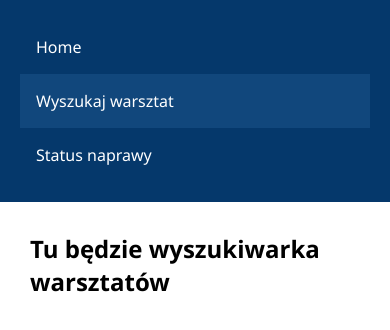
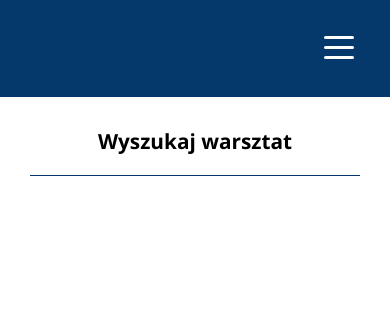
Before and after one commit to MichalWolnyDev/carservice-app, a Vue app: page /warsztaty in a window 390 px wide. Shown: the top 330 px of the page. Built offline with nearby package versions, Linux system fonts and the light colour scheme.

Commit message:
menu update, hamburger mobile

```diff
--- a/src/components/Menu.vue
+++ b/src/components/Menu.vue
@@ -1,9 +1,12 @@
 <template>
   <div class="menu__box">
     <div class="menu">
-      <div class="menu__wrap">
+      <div class="menu__wrap mobile">
+        <Hamburger @wasClicked="mobileMenu = !mobileMenu" />
+      </div>
+      <div class="menu__wrap" v-if="mobileMenu">
         <router-link to="/">
-          <div class="menu__item">Home</div>
+          <div class="menu__item">Strona główna</div>
         </router-link>
         <router-link to="/warsztaty">
           <div class="menu__item">Wyszukaj warsztat</div>
@@ -11,20 +14,42 @@
         <router-link to="/status">
           <div class="menu__item">Status naprawy</div>
         </router-link>
-
       </div>
     </div>
   </div>
 </template>
 
 <script>
+import Hamburger from "@/components/Menu/Hamburger.vue";
 export default {
   name: "Menu",
+  components: {
+    Hamburger,
+  },
+  data() {
+    return {
+      mobileMenu: true,
+      windowWidth: window.innerWidth,
+    };
+  },
+  methods: {
+    checkWindowWidth() {
+      this.windowWidth = window.innerWidth;
+
+      if (this.windowWidth <= 960) {
+        this.mobileMenu = false;
+      }
+    },
+  },
+  mounted() {
+    // window.onresize = this.checkWindowWidth();
+    window.onload = this.checkWindowWidth();
+    // window.addEventListener("resize", this.checkWindowWidth());
+  },
 };
 </script>
 
 <style lang="scss">
-
 .menu {
   background-color: $darkBlue;
   height: 100%;
@@ -38,6 +63,13 @@ export default {
     display: flex;
     flex-direction: column;
     color: #fff;
+
+    &.mobile {
+      display: none;
+      @media (max-width: 960px) {
+        display: block;
+      }
+    }
   }
   &__item {
     padding: 1rem;
--- /dev/null
+++ b/src/components/Menu/Hamburger.vue
@@ -0,0 +1,97 @@
+<template>
+  <div>
+    <div class="hamburger__wrap">
+      <div class="hamburger" :class="{ open: openHamburger }" @click="openHamburger = !openHamburger, $emit('wasClicked')">
+        <span></span>
+        <span></span>
+        <span></span>
+      </div>
+    </div>
+  </div>
+</template>
+<script>
+export default {
+  name: "Hamburger",
+  data () {
+    return {
+        openHamburger: false,
+    }
+  }
+};
+</script>
+<style lang="scss" scoped>
+.hamburger {
+  display: inline-block;
+  width: 30px;
+  height: 25px;
+  position: relative;
+  -webkit-transform: rotate(0deg);
+  -moz-transform: rotate(0deg);
+  -o-transform: rotate(0deg);
+  transform: rotate(0deg);
+  -webkit-transition: 0.5s ease-in-out;
+  -moz-transition: 0.5s ease-in-out;
+  -o-transition: 0.5s ease-in-out;
+  transition: 0.5s ease-in-out;
+  cursor: pointer;
+
+  &__wrap {
+    display: flex;
+    justify-content: flex-end;
+    margin: 1rem;
+  }
+
+  span {
+    display: block;
+    position: absolute;
+    height: 3px;
+    width: 100%;
+    background: #fff;
+    border-radius: 9px;
+    opacity: 1;
+    left: 0;
+    -webkit-transform: rotate(0deg);
+    -moz-transform: rotate(0deg);
+    -o-transform: rotate(0deg);
+    transform: rotate(0deg);
+    -webkit-transition: 0.25s ease-in-out;
+    -moz-transition: 0.25s ease-in-out;
+    -o-transition: 0.25s ease-in-out;
+    transition: 0.25s ease-in-out;
+
+    &:nth-child(1) {
+      top: 0px;
+    }
+    &:nth-child(2) {
+      top: 10px;
+    }
+    &:nth-child(3) {
+      top: 20px;
+    }
+
+
+  }
+  &.open {
+      span {
+        &:nth-child(1) {
+          top: 18px;
+          -webkit-transform: rotate(135deg);
+          -moz-transform: rotate(135deg);
+          -o-transform: rotate(135deg);
+          transform: rotate(135deg);
+        }
+        &:nth-child(2) {
+          opacity: 0;
+          left: -60px;
+        }
+        &:nth-child(3) {
+          top: 18px;
+          -webkit-transform: rotate(-135deg);
+          -moz-transform: rotate(-135deg);
+          -o-transform: rotate(-135deg);
+          transform: rotate(-135deg);
+        }
+      }
+    }
+}
+</style>
--- a/src/views/Warsztaty.vue
+++ b/src/views/Warsztaty.vue
@@ -1,5 +1,7 @@
 <template>
   <div class="">
-    <h2>Tu będzie wyszukiwarka warsztatów</h2>
+    <div class="search">
+      <h2 class="title title__h2 text__center">Wyszukaj warsztat</h2>
+    </div>
   </div>
 </template>
```
